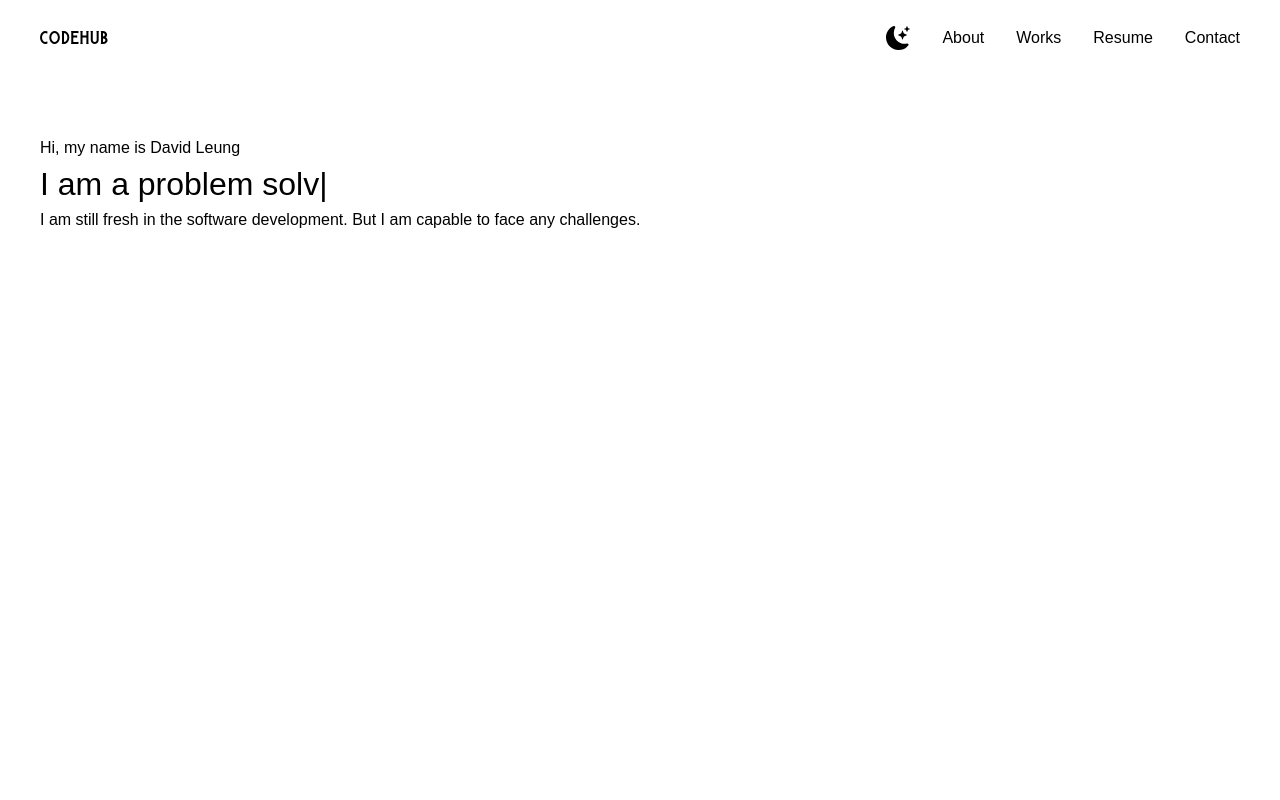
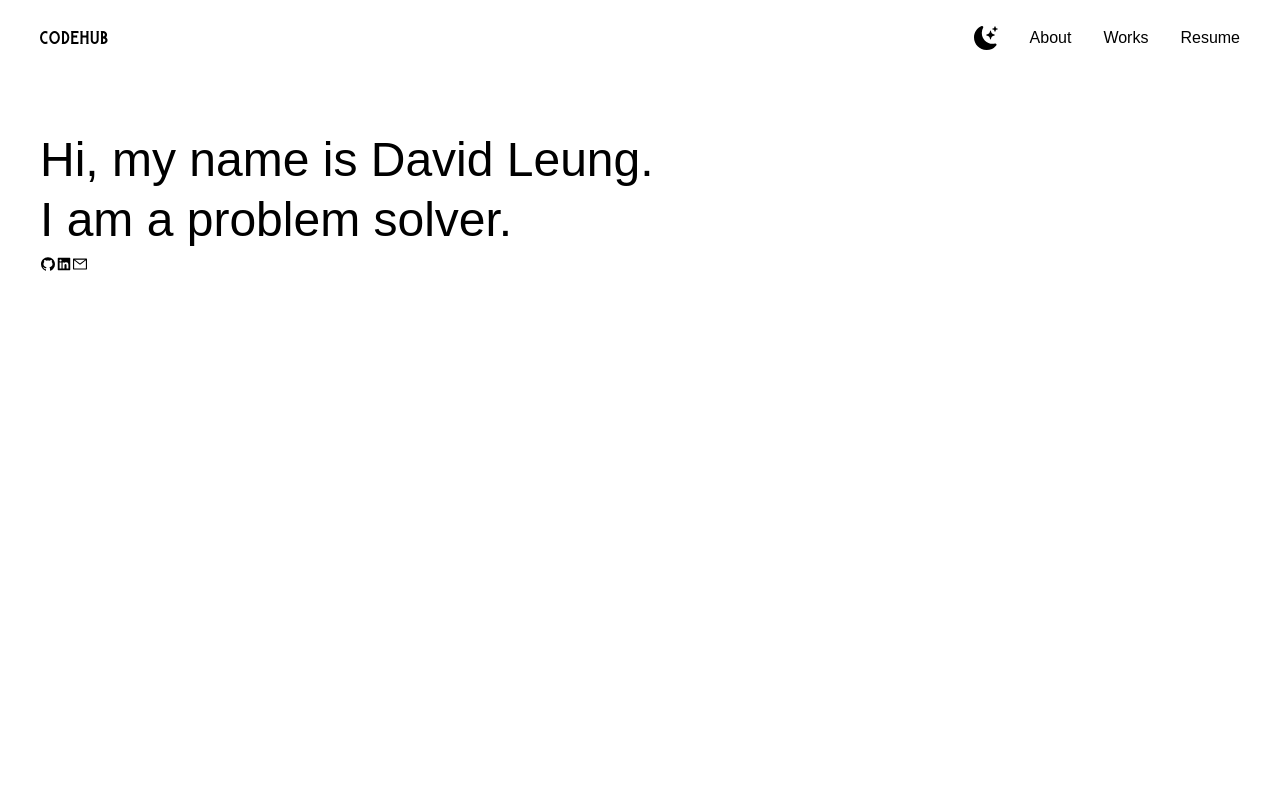
Before and after one commit to davidleungch/my_lab, a React (Vite) app: page / in a window 1280 px wide. Shown: the top 800 px of the page. Built offline with nearby package versions, Linux system fonts and the light colour scheme.

Commit message:
about features update

```diff
--- a/index.html
+++ b/index.html
@@ -2,7 +2,7 @@
 <html lang="en">
   <head>
     <meta charset="UTF-8" />
-    <link rel="icon" type="image/png" href="/page>icon.png" />
+    <link rel="icon" type="image/png" href="/page_icon.png" />
     <meta name="viewport" content="width=device-width, initial-scale=1.0" />
     <title>CodeHub</title>
   </head>
--- a/package.json
+++ b/package.json
@@ -9,6 +9,7 @@
     "preview": "vite preview"
   },
   "dependencies": {
+    "axios": "^1.1.3",
     "react": "^18.2.0",
     "react-dom": "^18.2.0",
     "react-icons": "^4.6.0",
--- a/src/App.jsx
+++ b/src/App.jsx
@@ -21,14 +21,11 @@ function App() {
       />
       <div className="py-6 mb-12"></div>
       <About aboutRef={aboutRef} />
-      <div ref={worksRef} className="min-h-screen">
+      <div ref={worksRef} className="min-h-screen scroll-mt-20">
         this is the works content
       </div>
-      <div ref={resumeRef} className="min-h-screen">
+      <div ref={resumeRef} className="min-h-screen scroll-mt-20">
         this is the resume content
-      </div>
-      <div ref={contactRef} className="min-h-screen">
-        this is the contact content
       </div>
       <ScrollButton />
     </div>
--- a/src/components/About.jsx
+++ b/src/components/About.jsx
@@ -1,28 +1,39 @@
+import { useEffect, useState } from "react";
+
 import { TypeAnimation } from "react-type-animation";
+import { AiFillGithub, AiFillLinkedin, AiOutlineMail } from "react-icons/ai";
 
 const About = ({ aboutRef }) => {
+  const [leetCodeStatus, setLeetCodeStatus] = useState();
+
+  useEffect(() => {}, []);
+
   return (
-    <div ref={aboutRef} className="min-h-screen font-noto-serif">
-      <h1>Hi, my name is David Leung</h1>
+    <div
+      ref={aboutRef}
+      className="min-h-screen font-noto-serif scroll-mt-20 text-center md:text-left "
+    >
+      <div className="text-5xl">Hi, my name is David Leung.</div>
       <TypeAnimation
         sequence={[
-          "I am a FrontEnd developer",
+          "I am a Frontend developer.",
           1000, // Waits 1s
-          "I am a problem solver",
+          "I am a problem solver.",
           1000, // Waits 1s
-          "I am a quick learner",
+          "I am a quick learner.",
           1000, // Waits 1s
         ]}
         speed={30}
         wrapper="div"
         cursor={true}
         repeat={Infinity}
-        style={{ fontSize: "2em" }}
+        style={{ fontSize: "3em" }}
       />
-      <p>
-        I am still fresh in the software development. But I am capable to face
-        any challenges.
-      </p>
+      <div className="flex">
+        <AiFillGithub />
+        <AiFillLinkedin />
+        <AiOutlineMail />
+      </div>
     </div>
   );
 };
--- a/src/components/NavBar.jsx
+++ b/src/components/NavBar.jsx
@@ -1,10 +1,9 @@
 import { BsFillMoonStarsFill } from "react-icons/bs";
 
 const NavBar = ({ aboutRef, worksRef, resumeRef, contactRef }) => {
-  //   const options = ["About", "Works", "Resume", "Contact"];
-  const executeScroll = (e) => {
-    let value = e.target.value;
-    switch (value) {
+    const options = ["About", "Works", "Resume"];
+    const executeScroll = (value) => {
+      switch (value.toLowerCase()) {
         case "about":
           aboutRef.current.scrollIntoView();
           break;
@@ -13,9 +12,6 @@ const NavBar = ({ aboutRef, worksRef, resumeRef, contactRef }) => {
           break;
         case "resume":
           resumeRef.current.scrollIntoView();
-        break;
-      case "contact":
-        contactRef.current.scrollIntoView();
           break;
       }
     };
@@ -27,60 +23,13 @@ const NavBar = ({ aboutRef, worksRef, resumeRef, contactRef }) => {
           <li>
             <BsFillMoonStarsFill className="cursor-pointer text-2xl" />
           </li>
-        <li className="ml-8">
-          <button
-            onClick={(e) => {
-              executeScroll(e);
-            }}
-            value={"about"}
-          >
-            About
-          </button>
-        </li>
-        <li className="ml-8">
-          <button
-            onClick={(e) => {
-              executeScroll(e);
-            }}
-            value={"works"}
-          >
-            Works
-          </button>
-        </li>
-        <li className="ml-8">
-          <button
-            onClick={(e) => {
-              executeScroll(e);
-            }}
-            value={"resume"}
-          >
-            Resume
-          </button>
-        </li>
-        <li className="ml-8">
-          <button
-            onClick={(e) => {
-              executeScroll(e);
-            }}
-            value={"contact"}
-          >
-            Contact
-          </button>
-        </li>
-        {/* {options.map((option, index) => {
+          {options.map((option, index) => {
             return (
               <li key={index} className="ml-8">
-              <button
-                onClick={(e) => {
-                  executeScroll(e);
-                }}
-                value={option}
-              >
-                {option}
-              </button>
+                <button onClick={() => executeScroll(option)}>{option}</button>
               </li>
             );
-        })} */}
+          })}
         </ul>
       </nav>
     );
```
Also changed, not shown: src/api/http.js (added), src/components/Works.jsx (added), 1 other file (tests, documents, lock files or other folders). Lines whose indentation alone changed are shown as unchanged.
